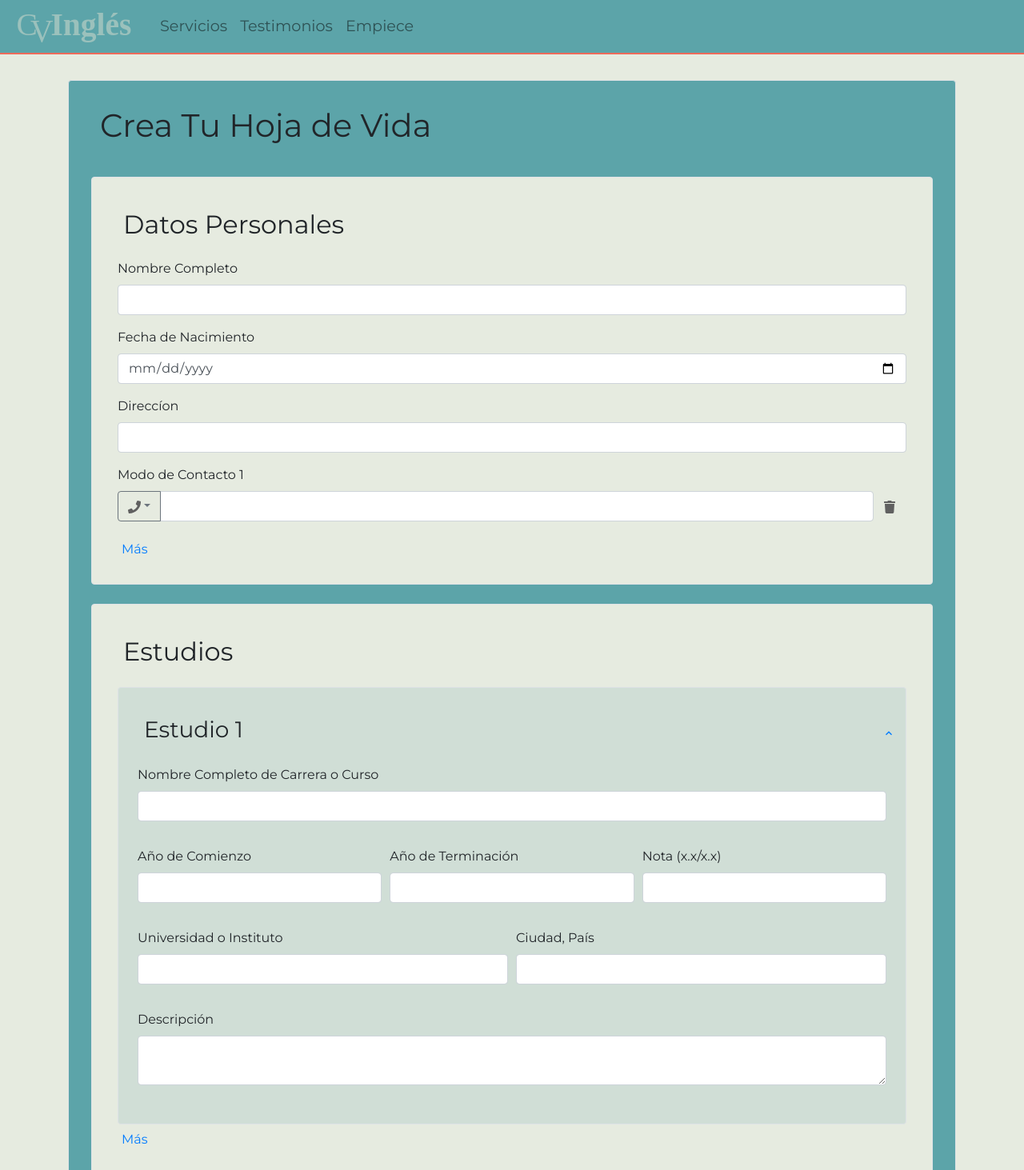
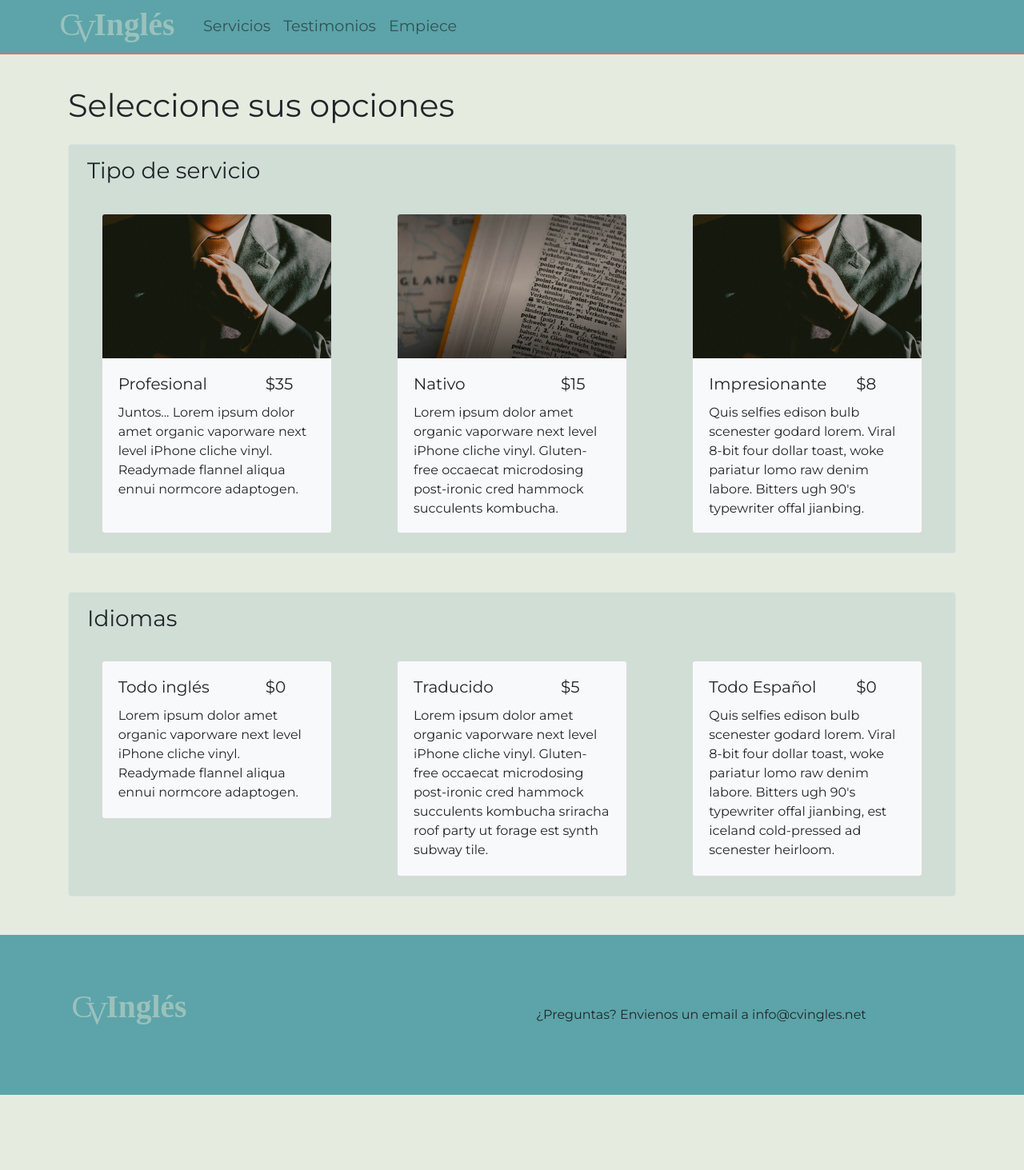
Before and after one commit to coldham10/CVIngles_react_app, a React (Create React App) app: page /enviar in a window 1280 px wide. Shown: the top 1463 px of the page at 80% size. After the commit the page ends 1369 px from the top, so only its background shows below. Built offline with nearby package versions, Linux system fonts and the light colour scheme; a web font is replaced by a local one.

Commit message:
Started landing page for selecting options before filling form

```diff
--- a/src/App.css
+++ b/src/App.css
@@ -18,6 +18,10 @@
     font-size: 1.2em;
 }
 
+.footer {
+    background-color: var(--cadet);
+}
+
 
 .btn-primary {
     background-color: var(--terra);
@@ -28,6 +32,8 @@
     border-width: 0px !important;
     color: black !important;
 }
+
+/*Home page*/
 
 .overlay-h1 {
     color: var(--platinum);
@@ -64,6 +70,18 @@
     background-color: rgba(155, 193, 188, 0.5);
 }
 
+/*Choice*/
+
+.choice {
+    margin-top: 100px;
+}
+
+.choice-group {
+    background-color: rgba(155, 193, 188, 0.3);
+}
+
+/*Form*/
+
 .cv-form {
     margin-top: 100px;
     background-color: var(--cadet);
--- a/src/App.js
+++ b/src/App.js
@@ -3,6 +3,7 @@ import './App.css';
 
 import Home from './Home.js';
 import CVForm from './CVForm.js';
+import Choice from './Choice.js';
 
 import 'bootstrap/dist/css/bootstrap.min.css';
 
@@ -13,10 +14,14 @@ import {
 } from "react-router-dom";
 import Navbar from 'react-bootstrap/Navbar';
 import Nav from 'react-bootstrap/Nav';
+import Container from 'react-bootstrap/Container';
+import Row from 'react-bootstrap/Row';
+import Col from 'react-bootstrap/Col';
 
 function MainNavBar(props) {
     return (
         <Navbar fixed="top" expand="md" className="custom-nav mb-4">
+            <Container className="p-0">
             <Navbar.Brand href="/">
                 <img
                     alt=""
@@ -33,13 +38,38 @@ function MainNavBar(props) {
                 <Nav.Link href="/enviar">Empiece</Nav.Link>
             </Nav>
         </Navbar.Collapse>
+        </Container>
         </Navbar>
+        );
+}
+
+function Footer() {
+    return (
+        <Container fluid className="m-0 p-0 footer">
+        <Container className="py-5">
+        <Row>
+            <Col>
+            <img
+                alt=""
+                src="/draft_logo_long.svg"
+                width="160"
+                className="d-inline-block py-4"
+            />{' '}
+            </Col>
+            <Col>
+            <Container className="py-md-4">
+            <p className="my-md-3">¿Preguntas? Envienos un email a info@cvingles.net</p>
+            </Container>
+            </Col>
+        </Row>
+        </Container>
+        </Container>
     );
 }
 
 
 function App() {
-    //TODO make a class so persists
+    //TODO make a class so persists options and can pass between pages
     let formData = require('./model.json');
     return (
         <div className="App">
@@ -54,13 +84,15 @@ function App() {
                       put in tag
                       </Route>
                       <Route path="/enviar">
-            <CVForm data={formData.model}/>
+                      <Choice />
                       </Route>
                     </Switch>
                 </div>
             </Router>
+            <Footer />
         </div>
     );
 }
+//<CVForm data={formData.model}/>
 
 export default App;
--- /dev/null
+++ b/src/Choice.js
@@ -0,0 +1,138 @@
+import React from 'react';
+import './App.css';
+
+import 'bootstrap/dist/css/bootstrap.min.css';
+
+import Container from 'react-bootstrap/Container';
+import Card from 'react-bootstrap/Card';
+import Row from 'react-bootstrap/Row';
+import Col from 'react-bootstrap/Col';
+
+class Choice extends React.Component{
+    constructor(props) {
+        super(props);
+        /*TODO: update settings from App for selected options such as package, languages*/
+    }
+    /*TODO: update state in such a way that disables excluded combos;
+    * highlight selected with bg="primary"
+    * Standardise height once all written out*/
+
+    render() {
+        return (
+            <Container className="choice">
+            <h1 className="py-2">Seleccione sus opciones</h1>
+            <Container className="border rounded my-3 choice-group">
+            <h3 className="pb-1 pt-3 px-2">Tipo de servicio</h3>
+            <Row>
+            <Col>
+            <Card
+                className="mx-auto my-4"
+                style={{ width: '18rem' , height: '25rem'}}
+                bg="light"
+            >
+                <Card.Img variant="top" src="./shrink-suit.jpg" />
+                <Card.Body>
+                    <Card.Title><Row><Col>Profesional</Col><Col xs={4}>$35</Col></Row></Card.Title>
+                    <Card.Text>
+                        Juntos... Lorem ipsum dolor amet organic vaporware next level iPhone cliche vinyl.
+                        Readymade flannel aliqua ennui normcore adaptogen.
+                    </Card.Text>
+                </Card.Body>
+            </Card>
+            </Col>
+
+            <Col>
+            <Card
+                className="mx-auto my-4"
+                style={{ width: '18rem' , height: '25rem'}}
+                bg="light"
+            >
+                <Card.Img variant="top" src="./shrink-english.jpg" />
+                <Card.Body>
+                    <Card.Title><Row><Col>Nativo</Col><Col xs={4}>$15</Col></Row></Card.Title>
+                    <Card.Text>
+                        Lorem ipsum dolor amet organic vaporware next level iPhone cliche vinyl.
+                        Gluten-free occaecat microdosing post-ironic cred hammock succulents kombucha.
+                    </Card.Text>
+                </Card.Body>
+            </Card>
+            </Col>
+
+            <Col>
+            <Card
+                className="mx-auto my-4"
+                style={{ width: '18rem' , height: '25rem'}}
+                bg="light"
+            >
+                <Card.Img variant="top" src="./shrink-suit.jpg" />
+                <Card.Body>
+                    <Card.Title><Row><Col>Impresionante</Col><Col xs={4}>$8</Col></Row></Card.Title>
+                    <Card.Text>
+                        Quis selfies edison bulb scenester godard lorem.
+                        Viral 8-bit four dollar toast, woke pariatur lomo raw denim labore. Bitters ugh 90's typewriter offal jianbing.
+                    </Card.Text>
+                </Card.Body>
+            </Card>
+            </Col>
+            </Row>
+            </Container>
+
+            <Container className="border rounded my-5 choice-group">
+            <h3 className="pb-1 pt-3 px-2">Idiomas</h3>
+            <Row>
+            <Col>
+            <Card
+                className="mx-auto my-4"
+                style={{ width: '18rem' }}
+                bg="light"
+            >
+                <Card.Body>
+                    <Card.Title><Row><Col>Todo inglés</Col><Col xs={4}>$0</Col></Row></Card.Title>
+                    <Card.Text>
+                        Lorem ipsum dolor amet organic vaporware next level iPhone cliche vinyl.
+                        Readymade flannel aliqua ennui normcore adaptogen.
+                    </Card.Text>
+                </Card.Body>
+            </Card>
+            </Col>
+
+            <Col>
+            <Card
+                className="mx-auto my-4"
+                style={{ width: '18rem' }}
+                bg="light"
+            >
+                <Card.Body>
+                    <Card.Title><Row><Col>Traducido</Col><Col xs={4}>$5</Col></Row></Card.Title>
+                    <Card.Text>
+                        Lorem ipsum dolor amet organic vaporware next level iPhone cliche vinyl.
+                        Gluten-free occaecat microdosing post-ironic cred hammock succulents kombucha sriracha roof party ut forage est synth subway tile.
+                    </Card.Text>
+                </Card.Body>
+            </Card>
+            </Col>
+
+            <Col>
+            <Card
+                className="mx-auto my-4"
+                style={{ width: '18rem' }}
+                bg="light"
+            >
+                <Card.Body>
+                    <Card.Title><Row><Col>Todo Español</Col><Col xs={4}>$0</Col></Row></Card.Title>
+                    <Card.Text>
+                        Quis selfies edison bulb scenester godard lorem.
+                        Viral 8-bit four dollar toast, woke pariatur lomo raw denim labore. Bitters ugh 90's typewriter offal jianbing, est iceland cold-pressed ad scenester heirloom.
+                    </Card.Text>
+                </Card.Body>
+            </Card>
+            </Col>
+            </Row>
+
+            </Container>
+            </Container>
+        );
+    }
+}
+
+export default Choice;
--- a/src/Home.js
+++ b/src/Home.js
@@ -59,7 +59,7 @@ function Home() {
             </Carousel.Item>
         </Carousel>
         </Container>
-        <Container className="my-3 p-3">
+        <Container className="my-3 p-3" id="servicios">
         <h1 className="my-3">Que hacemos?</h1>
         <p className="p-2">
         Incluso si usted ha trabajado en inglés durante años y habla muy bien, aún escribir como nativo angloparlante queda muy dificil.
@@ -75,7 +75,7 @@ function Home() {
         </Container>
 
         <Container fluid className="m-0 main-c2">
-        <Container className="my-3 p-3 ">
+        <Container className="mt-3 p-3 ">
         <h1 className="my-3">Nuestros opciones</h1>
 
         <Container className="py-3 px-1">
```
Also changed, not shown: public/shrink-english.jpg, public/shrink-suit.jpg, src/TODO.txt. Lines whose indentation alone changed are shown as unchanged.
